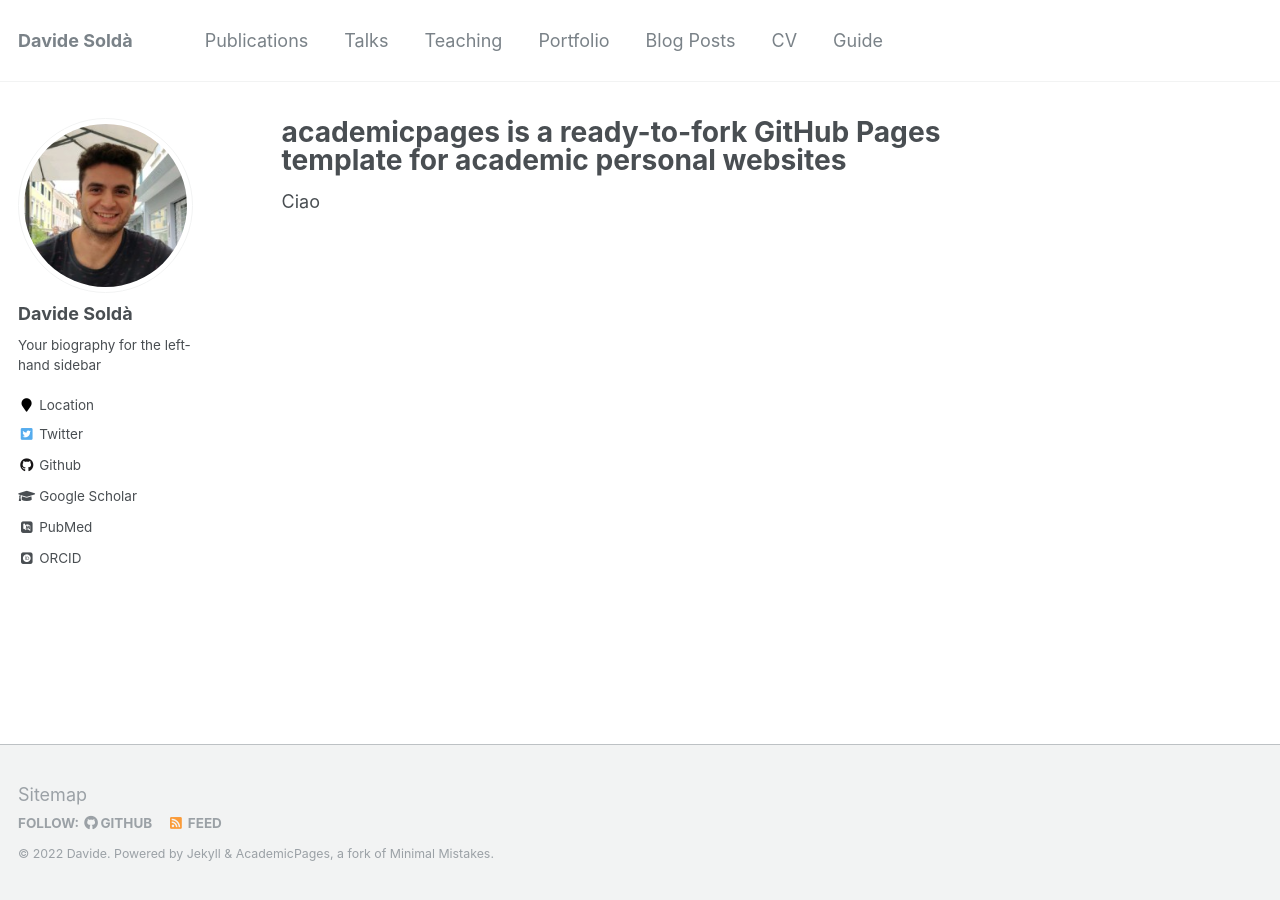
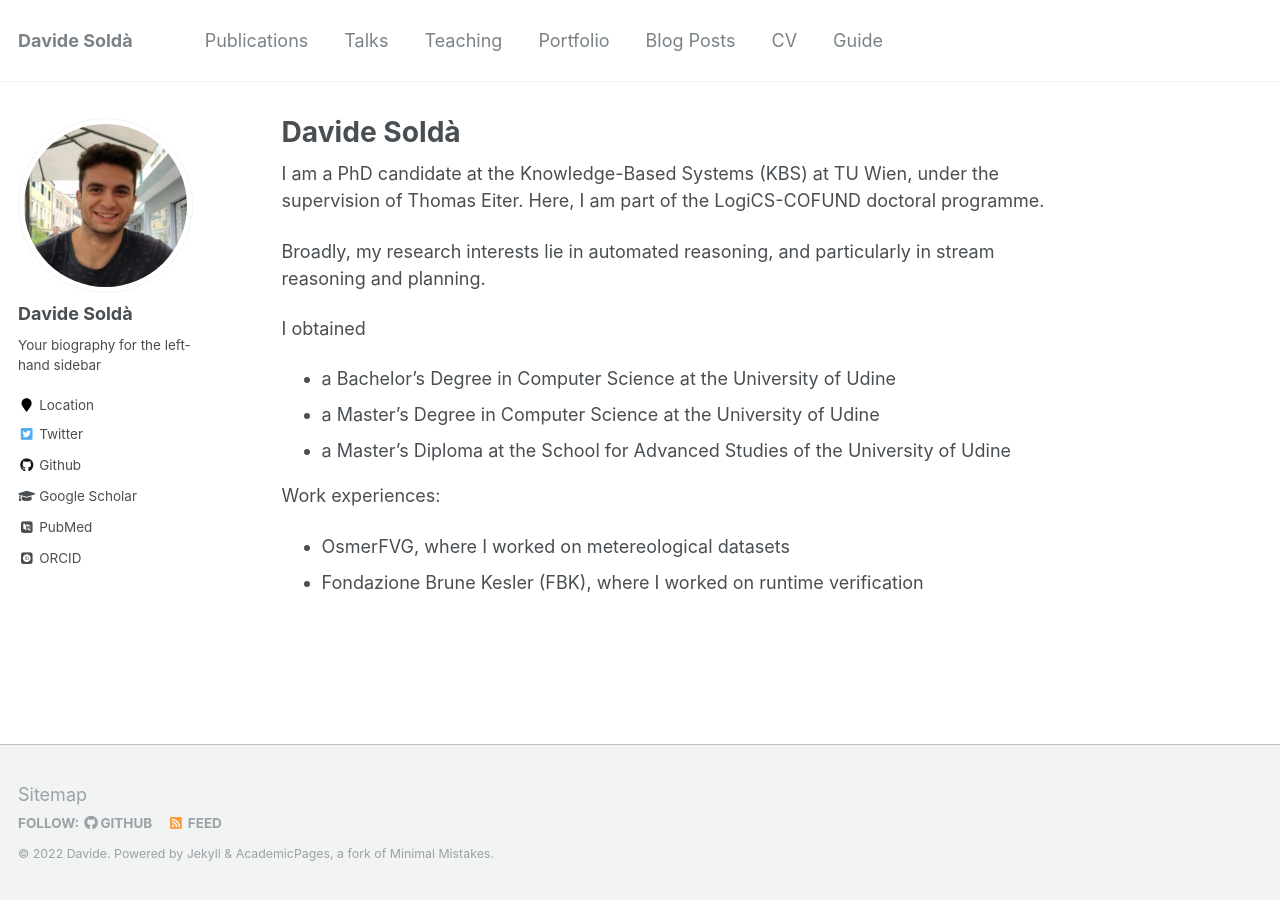
Before and after one commit to DavideSolda/davidesolda.github.io, a Jekyll site: the page built from _pages/about.md, in a window 1280 px wide. Built offline with Jekyll 4.4.1, drawn with Linux system fonts in a browser that asks for light colours; some web fonts are replaced.

Commit message:
some personal info

```diff
--- a/_pages/about.md
+++ b/_pages/about.md
@@ -1,6 +1,6 @@
 ---
 permalink: /
-title: "academicpages is a ready-to-fork GitHub Pages template for academic personal websites"
+title: "Davide Soldà"
 excerpt: "About me"
 author_profile: true
 redirect_from:
@@ -9,4 +9,15 @@ redirect_from:
 ---
 
 
-Ciao
+I am a PhD candidate at the Knowledge-Based Systems (KBS) at TU Wien, under the supervision of Thomas Eiter. Here, I am part of the LogiCS-COFUND doctoral programme.
+
+Broadly, my research interests lie in automated reasoning, and particularly in stream reasoning and planning.
+
+I obtained
+- a Bachelor's Degree in Computer Science at the University of Udine
+- a Master's Degree in Computer Science at the University of Udine
+- a Master's Diploma at the School for Advanced Studies of the University of Udine
+
+Work experiences:
+- OsmerFVG, where I worked on metereological datasets
+- Fondazione Brune Kesler (FBK), where I worked on runtime verification
```
